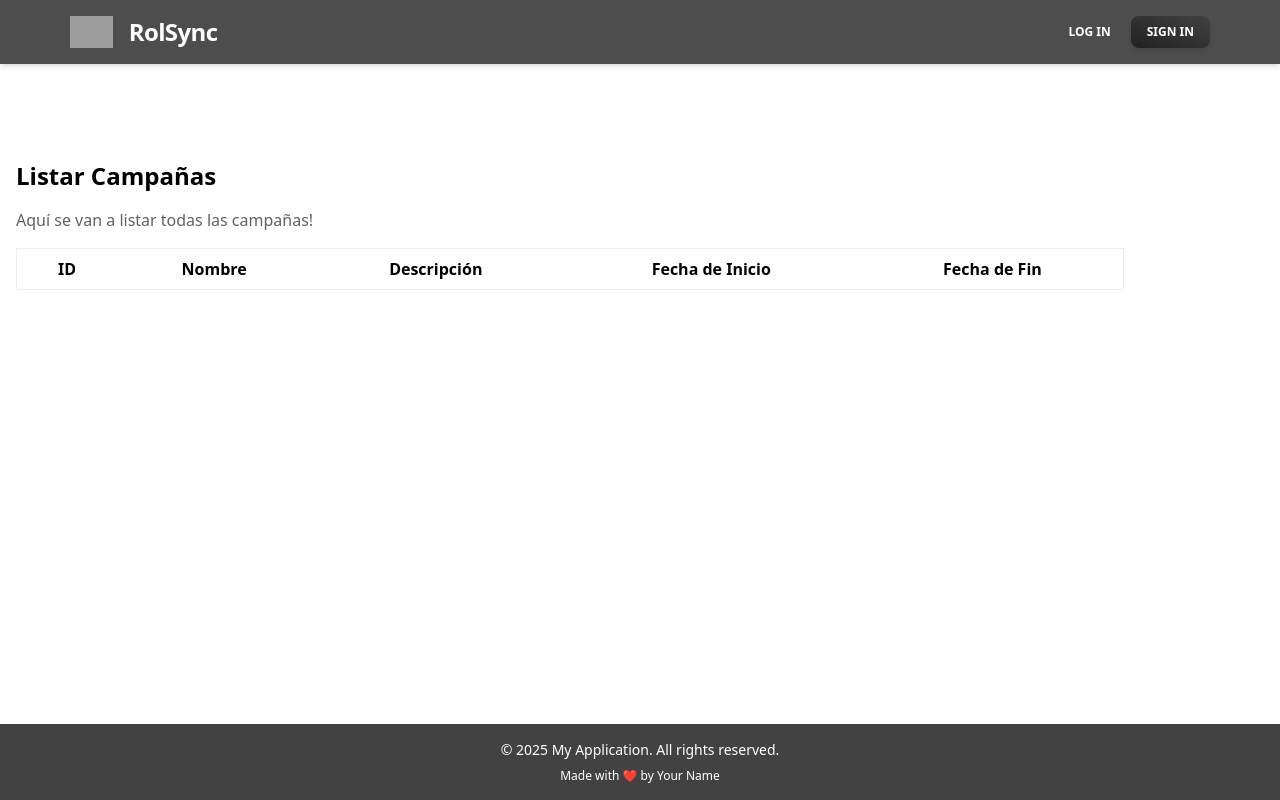
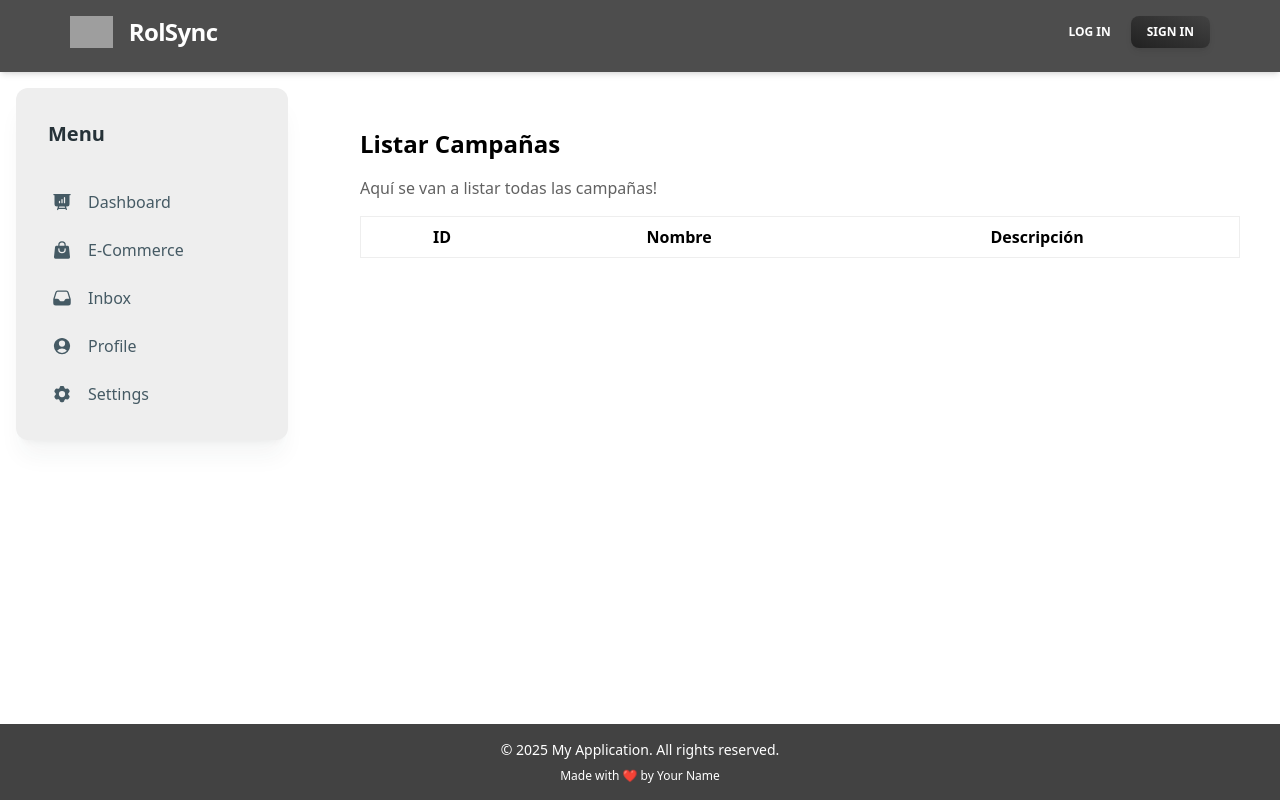
Before and after one commit to Samalbalat/RoleSync, a React (Vite) app in the folder frontend/: page / in a window 1280 px wide. Built offline with nearby package versions, Linux system fonts and the light colour scheme; grey boxes are pictures that could not be loaded.

Commit message:
[FEAT] #19: Sidebar and Navbar

```diff
--- a/frontend/src/App.jsx
+++ b/frontend/src/App.jsx
@@ -3,18 +3,37 @@ import Footer from './components/Footer.jsx';
 import Navbar from './components/Navbar.jsx';
 import ListarCampanas from './components/campanas/ListarCampanas.jsx';
 import { BrowserRouter, Routes, Route } from 'react-router-dom';
+import Sidebar from './components/Sidebar.jsx';
 
 function App() {
+	const [isMobileSize, setisMobileSize] = React.useState(false);
+
+	React.useEffect(() => {
+		const handleResize = () => {
+			setisMobileSize(window.innerWidth <= 960);
+		};
+		handleResize(); // Para establecer el estado inicial correctamente
+		window.addEventListener('resize', handleResize);
+		return () => window.removeEventListener('resize', handleResize);
+	}, []);
+
 	return (
 		<div className='min-h-screen flex flex-col'>
 			<BrowserRouter>
 				<Navbar />
-				<main className='flex-grow container pt-20'>
-					<Routes>
-						<Route exact path='/' element={<ListarCampanas />} />
-						<Route path='/listarcampanas' element={<ListarCampanas />} />
-					</Routes>
-				</main>
+				<div className='flex flex-1 pt-4'>
+					{!isMobileSize && (
+						<div className='fixed left-4'>
+							<Sidebar />
+						</div>
+					)}
+					<main className={`flex-grow p-6 ${!isMobileSize ? 'ml-80' : ''}`}>
+						<Routes>
+							<Route exact path='/' element={<ListarCampanas />} />
+							<Route path='/listarcampanas' element={<ListarCampanas />} />
+						</Routes>
+					</main>
+				</div>
 				<Footer />
 			</BrowserRouter>
 		</div>
--- a/frontend/src/components/Navbar.jsx
+++ b/frontend/src/components/Navbar.jsx
@@ -1,11 +1,6 @@
 import React from 'react';
-import {
-	Navbar,
-	Typography,
-	Button,
-	IconButton,
-	Collapse,
-} from '@material-tailwind/react';
+import { Navbar, Button, IconButton, Collapse } from '@material-tailwind/react';
+import { navList } from '../data/menuList';
 
 export default function NavbarDefault() {
 	const [openNav, setOpenNav] = React.useState(false);
@@ -17,107 +12,9 @@ export default function NavbarDefault() {
 		);
 	}, []);
 
-	const navList = (
-		<ul className='mt-2 mb-4 flex flex-col gap-2 lg:mb-0 lg:mt-0 lg:flex-row lg:items-center lg:gap-6'>
-			<Typography
-				as='li'
-				variant='small'
-				color='text-white'
-				className='flex items-center gap-x-2 p-1 font-medium'
-			>
-				<svg
-					width='16'
-					height='15'
-					viewBox='0 0 16 15'
-					fill='none'
-					xmlns='http://www.w3.org/2000/svg'
-				>
-					<path
-						d='M5 0.5C4.73478 0.5 4.48043 0.605357 4.29289 0.792893C4.10536 0.98043 4 1.23478 4 1.5C4 1.76522 4.10536 2.01957 4.29289 2.20711C4.48043 2.39464 4.73478 2.5 5 2.5H11C11.2652 2.5 11.5196 2.39464 11.7071 2.20711C11.8946 2.01957 12 1.76522 12 1.5C12 1.23478 11.8946 0.98043 11.7071 0.792893C11.5196 0.605357 11.2652 0.5 11 0.5H5ZM2 4.5C2 4.23478 2.10536 3.98043 2.29289 3.79289C2.48043 3.60536 2.73478 3.5 3 3.5H13C13.2652 3.5 13.5196 3.60536 13.7071 3.79289C13.8946 3.98043 14 4.23478 14 4.5C14 4.76522 13.8946 5.01957 13.7071 5.20711C13.5196 5.39464 13.2652 5.5 13 5.5H3C2.73478 5.5 2.48043 5.39464 2.29289 5.20711C2.10536 5.01957 2 4.76522 2 4.5ZM0 8.5C0 7.96957 0.210714 7.46086 0.585786 7.08579C0.960859 6.71071 1.46957 6.5 2 6.5H14C14.5304 6.5 15.0391 6.71071 15.4142 7.08579C15.7893 7.46086 16 7.96957 16 8.5V12.5C16 13.0304 15.7893 13.5391 15.4142 13.9142C15.0391 14.2893 14.5304 14.5 14 14.5H2C1.46957 14.5 0.960859 14.2893 0.585786 13.9142C0.210714 13.5391 0 13.0304 0 12.5V8.5Z'
-						fill='#90A4AE'
-					/>
-				</svg>
-
-				<a href='/' className='flex items-center'>
-					Pages
-				</a>
-			</Typography>
-			<Typography
-				as='li'
-				variant='small'
-				color='text-white'
-				className='flex items-center gap-x-2 p-1 font-medium'
-			>
-				<svg
-					width='16'
-					height='17'
-					viewBox='0 0 16 17'
-					fill='none'
-					xmlns='http://www.w3.org/2000/svg'
-				>
-					<path
-						fillRule='evenodd'
-						clipRule='evenodd'
-						d='M16 8.5C16 10.6217 15.1571 12.6566 13.6569 14.1569C12.1566 15.6571 10.1217 16.5 8 16.5C5.87827 16.5 3.84344 15.6571 2.34315 14.1569C0.842855 12.6566 0 10.6217 0 8.5C0 6.37827 0.842855 4.34344 2.34315 2.84315C3.84344 1.34285 5.87827 0.5 8 0.5C10.1217 0.5 12.1566 1.34285 13.6569 2.84315C15.1571 4.34344 16 6.37827 16 8.5ZM10 5.5C10 6.03043 9.78929 6.53914 9.41421 6.91421C9.03914 7.28929 8.53043 7.5 8 7.5C7.46957 7.5 6.96086 7.28929 6.58579 6.91421C6.21071 6.53914 6 6.03043 6 5.5C6 4.96957 6.21071 4.46086 6.58579 4.08579C6.96086 3.71071 7.46957 3.5 8 3.5C8.53043 3.5 9.03914 3.71071 9.41421 4.08579C9.78929 4.46086 10 4.96957 10 5.5ZM8 9.5C7.0426 9.49981 6.10528 9.77449 5.29942 10.2914C4.49356 10.8083 3.85304 11.5457 3.454 12.416C4.01668 13.0706 4.71427 13.5958 5.49894 13.9555C6.28362 14.3152 7.13681 14.5009 8 14.5C8.86319 14.5009 9.71638 14.3152 10.5011 13.9555C11.2857 13.5958 11.9833 13.0706 12.546 12.416C12.147 11.5457 11.5064 10.8083 10.7006 10.2914C9.89472 9.77449 8.9574 9.49981 8 9.5Z'
-						fill='#90A4AE'
-					/>
-				</svg>
-				<a href='/' className='flex items-center'>
-					Account
-				</a>
-			</Typography>
-			<Typography
-				as='li'
-				variant='small'
-				color='text-white'
-				className='flex items-center gap-x-2 p-1 font-medium'
-			>
-				<svg
-					width='14'
-					height='15'
-					viewBox='0 0 14 15'
-					fill='none'
-					xmlns='http://www.w3.org/2000/svg'
-				>
-					<path
-						d='M2 0.5C1.46957 0.5 0.960859 0.710714 0.585786 1.08579C0.210714 1.46086 0 1.96957 0 2.5V4.5C0 5.03043 0.210714 5.53914 0.585786 5.91421C0.960859 6.28929 1.46957 6.5 2 6.5H4C4.53043 6.5 5.03914 6.28929 5.41421 5.91421C5.78929 5.53914 6 5.03043 6 4.5V2.5C6 1.96957 5.78929 1.46086 5.41421 1.08579C5.03914 0.710714 4.53043 0.5 4 0.5H2ZM2 8.5C1.46957 8.5 0.960859 8.71071 0.585786 9.08579C0.210714 9.46086 0 9.96957 0 10.5V12.5C0 13.0304 0.210714 13.5391 0.585786 13.9142C0.960859 14.2893 1.46957 14.5 2 14.5H4C4.53043 14.5 5.03914 14.2893 5.41421 13.9142C5.78929 13.5391 6 13.0304 6 12.5V10.5C6 9.96957 5.78929 9.46086 5.41421 9.08579C5.03914 8.71071 4.53043 8.5 4 8.5H2ZM8 2.5C8 1.96957 8.21071 1.46086 8.58579 1.08579C8.96086 0.710714 9.46957 0.5 10 0.5H12C12.5304 0.5 13.0391 0.710714 13.4142 1.08579C13.7893 1.46086 14 1.96957 14 2.5V4.5C14 5.03043 13.7893 5.53914 13.4142 5.91421C13.0391 6.28929 12.5304 6.5 12 6.5H10C9.46957 6.5 8.96086 6.28929 8.58579 5.91421C8.21071 5.53914 8 5.03043 8 4.5V2.5ZM8 10.5C8 9.96957 8.21071 9.46086 8.58579 9.08579C8.96086 8.71071 9.46957 8.5 10 8.5H12C12.5304 8.5 13.0391 8.71071 13.4142 9.08579C13.7893 9.46086 14 9.96957 14 10.5V12.5C14 13.0304 13.7893 13.5391 13.4142 13.9142C13.0391 14.2893 12.5304 14.5 12 14.5H10C9.46957 14.5 8.96086 14.2893 8.58579 13.9142C8.21071 13.5391 8 13.0304 8 12.5V10.5Z'
-						fill='#90A4AE'
-					/>
-				</svg>
-				<a href='/' className='flex items-center'>
-					Blocks
-				</a>
-			</Typography>
-			<Typography
-				as='li'
-				variant='small'
-				color='text-white'
-				className='flex items-center gap-x-2 p-1 font-medium'
-			>
-				<svg
-					width='16'
-					height='15'
-					viewBox='0 0 16 15'
-					fill='none'
-					xmlns='http://www.w3.org/2000/svg'
-				>
-					<path
-						fillRule='evenodd'
-						clipRule='evenodd'
-						d='M0 2.5C0 1.96957 0.210714 1.46086 0.585786 1.08579C0.960859 0.710714 1.46957 0.5 2 0.5H14C14.5304 0.5 15.0391 0.710714 15.4142 1.08579C15.7893 1.46086 16 1.96957 16 2.5V12.5C16 13.0304 15.7893 13.5391 15.4142 13.9142C15.0391 14.2893 14.5304 14.5 14 14.5H2C1.46957 14.5 0.960859 14.2893 0.585786 13.9142C0.210714 13.5391 0 13.0304 0 12.5V2.5ZM3.293 3.793C3.48053 3.60553 3.73484 3.50021 4 3.50021C4.26516 3.50021 4.51947 3.60553 4.707 3.793L7.707 6.793C7.89447 6.98053 7.99979 7.23484 7.99979 7.5C7.99979 7.76516 7.89447 8.01947 7.707 8.207L4.707 11.207C4.5184 11.3892 4.2658 11.49 4.0036 11.4877C3.7414 11.4854 3.49059 11.3802 3.30518 11.1948C3.11977 11.0094 3.0146 10.7586 3.01233 10.4964C3.01005 10.2342 3.11084 9.9816 3.293 9.793L5.586 7.5L3.293 5.207C3.10553 5.01947 3.00021 4.76516 3.00021 4.5C3.00021 4.23484 3.10553 3.98053 3.293 3.793ZM9 9.5C8.73478 9.5 8.48043 9.60536 8.29289 9.79289C8.10536 9.98043 8 10.2348 8 10.5C8 10.7652 8.10536 11.0196 8.29289 11.2071C8.48043 11.3946 8.73478 11.5 9 11.5H12C12.2652 11.5 12.5196 11.3946 12.7071 11.2071C12.8946 11.0196 13 10.7652 13 10.5C13 10.2348 12.8946 9.98043 12.7071 9.79289C12.5196 9.60536 12.2652 9.5 12 9.5H9Z'
-						fill='#90A4AE'
-					/>
-				</svg>
-				<a href='/' className='flex items-center'>
-					Docs
-				</a>
-			</Typography>
-		</ul>
-	);
-
 	return (
 		<Navbar
-			className='w-full !max-w-none px-4 py-2 lg:px-8 lg:py-4 bg-gray-900 border-0 rounded-none'
+			className='w-full !max-w-none px-0 pb-0 pt-2 lg:px-8 lg:py-4 bg-gray-900 border-0 rounded-none'
 			style={{ margin: 0 }}
 		>
 			<div className='container mx-auto flex items-center justify-between text-white'>
@@ -187,11 +84,15 @@ export default function NavbarDefault() {
 				</IconButton>
 			</div>
 
-			<Collapse open={openNav}>
+			<Collapse
+				className='w-full bg-gradient-to-b from-transparent via-gray-100 to-gray-200 mt-2'
+				open={openNav}
+			>
 				<div className='container mx-auto'>
-					{navList}
-					<div className='flex items-center gap-x-1'>
-						<Button fullWidth variant='text' size='sm' className='text-white'>
+					<div className='h-6'></div>
+					<div className=''>{navList}</div>
+					<div className='flex items-center gap-x-1 pb-3 px-1'>
+						<Button fullWidth variant='text' size='sm' className=''>
 							<span>Log In</span>
 						</Button>
 						<Button fullWidth variant='gradient' size='sm' className=''>
--- /dev/null
+++ b/frontend/src/components/Sidebar.jsx
@@ -0,0 +1,16 @@
+import { Card, Typography } from '@material-tailwind/react';
+
+import { navList } from '../data/menuList';
+
+export default function Sidebar() {
+	return (
+		<Card className='w-full max-w-[20rem] p-4 shadow-xl shadow-blue-gray-900/5 bg-gray-200'>
+			<div className='mb-2 p-4'>
+				<Typography variant='h5' color='blue-gray'>
+					Menu
+				</Typography>
+			</div>
+			{navList}
+		</Card>
+	);
+}
--- a/frontend/src/components/campanas/ListarCampanas.jsx
+++ b/frontend/src/components/campanas/ListarCampanas.jsx
@@ -13,8 +13,6 @@ export const listarCampanas = () => {
 						<th className='py-2 px-4 border-b'>ID</th>
 						<th className='py-2 px-4 border-b'>Nombre</th>
 						<th className='py-2 px-4 border-b'>Descripción</th>
-						<th className='py-2 px-4 border-b'>Fecha de Inicio</th>
-						<th className='py-2 px-4 border-b'>Fecha de Fin</th>
 					</tr>
 				</thead>
 				<tbody>{/* Aquí se pueden mapear las campañas */}</tbody>
--- /dev/null
+++ b/frontend/src/data/menuList.jsx
@@ -0,0 +1,44 @@
+import React from 'react';
+import { List, ListItem, ListItemPrefix } from '@material-tailwind/react';
+import {
+	PresentationChartBarIcon,
+	ShoppingBagIcon,
+	UserCircleIcon,
+	Cog6ToothIcon,
+	InboxIcon,
+} from '@heroicons/react/24/solid';
+
+export const navList = (
+	<List>
+		<ListItem>
+			<ListItemPrefix>
+				<PresentationChartBarIcon className='h-5 w-5' />
+			</ListItemPrefix>
+			<a href='/'> Dashboard </a>
+		</ListItem>
+		<ListItem>
+			<ListItemPrefix>
+				<ShoppingBagIcon className='h-5 w-5' />
+			</ListItemPrefix>
+			<a href='/'>E-Commerce</a>
+		</ListItem>
+		<ListItem>
+			<ListItemPrefix>
+				<InboxIcon className='h-5 w-5' />
+			</ListItemPrefix>
+			<a href='/'>Inbox</a>
+		</ListItem>
+		<ListItem>
+			<ListItemPrefix>
+				<UserCircleIcon className='h-5 w-5' />
+			</ListItemPrefix>
+			<a href='/'>Profile</a>
+		</ListItem>
+		<ListItem>
+			<ListItemPrefix>
+				<Cog6ToothIcon className='h-5 w-5' />
+			</ListItemPrefix>
+			<a href='/'>Settings</a>
+		</ListItem>
+	</List>
+);
```
